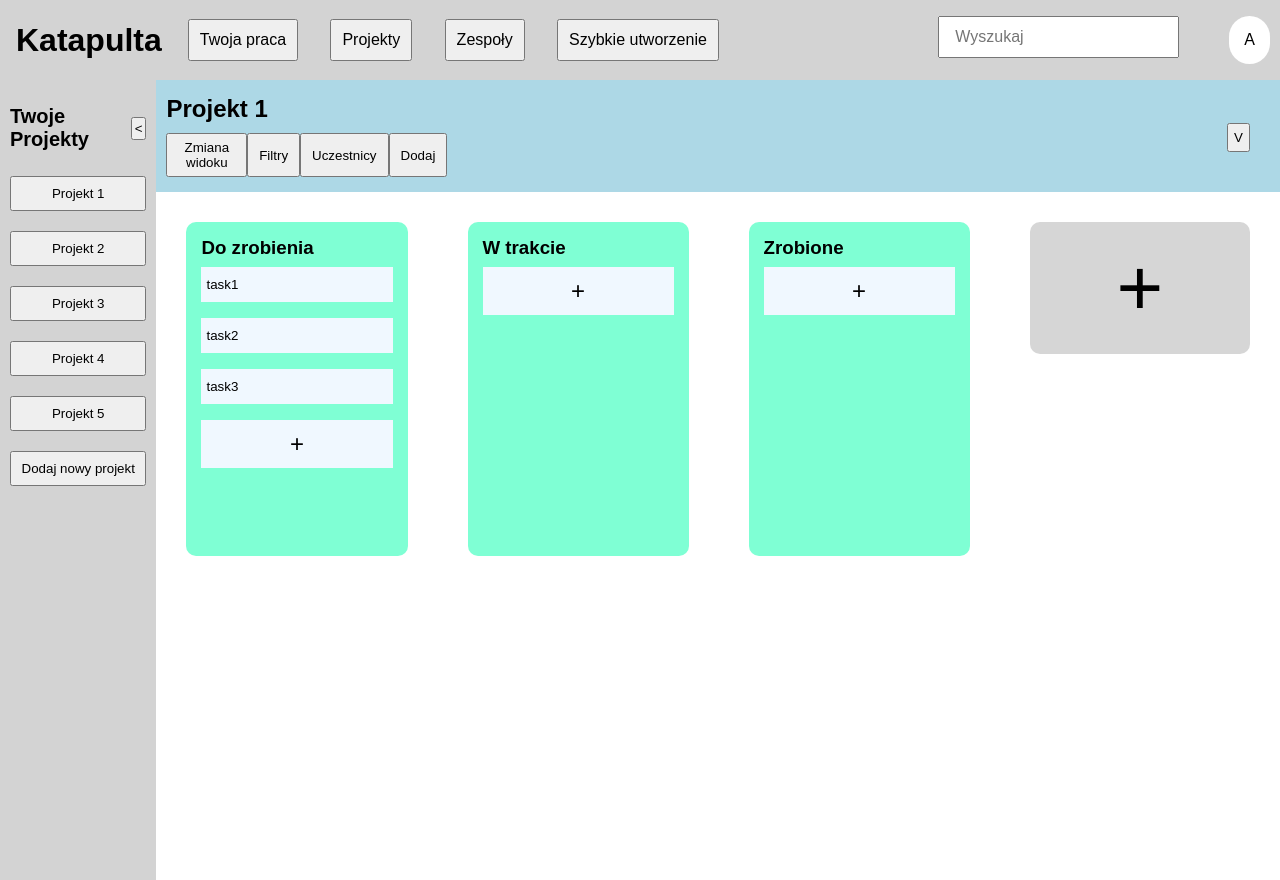
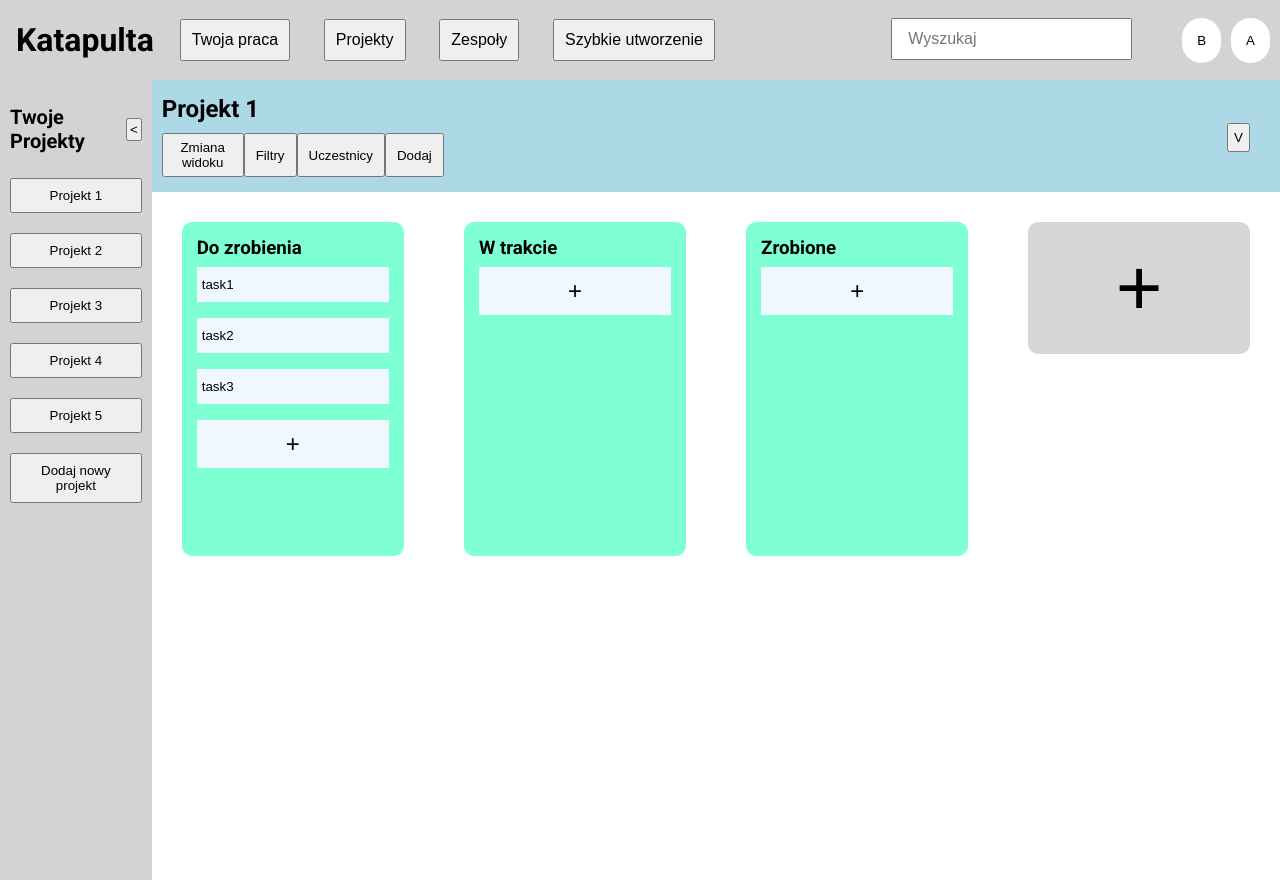
Before and after one commit to dciepko/ProjectManagementApp, a React (Vite) app in the folder project-management-project/frontend/: page / in a window 1280 px wide. Built offline with nearby package versions, Linux system fonts and the light colour scheme.

Commit message:
Changing main font

```diff
--- a/project-management-project/frontend/index.html
+++ b/project-management-project/frontend/index.html
@@ -5,6 +5,12 @@
     <link rel="icon" type="image/svg+xml" href="/vite.svg" />
     <meta name="viewport" content="width=device-width, initial-scale=1.0" />
     <title>Project Management App</title>
+    <link rel="preconnect" href="https://fonts.googleapis.com" />
+    <link rel="preconnect" href="https://fonts.gstatic.com" crossorigin />
+    <link
+      href="https://fonts.googleapis.com/css2?family=Barlow+Semi+Condensed:wght@600;700&family=Roboto:ital,wght@0,100;0,300;0,400;0,500;0,700;0,900;1,100;1,300;1,400;1,500;1,700;1,900&display=swap"
+      rel="stylesheet"
+    />
   </head>
   <body>
     <div id="root"></div>
--- a/project-management-project/frontend/src/components/HeadMenu/HeadMenu.jsx
+++ b/project-management-project/frontend/src/components/HeadMenu/HeadMenu.jsx
@@ -21,7 +21,8 @@ export default function HeadMenu() {
         </ul>
       </menu>
       <span className={classes.toTheRight}>
-        <div className={classes.avatarImage}>A</div>
+        <button className={classes.avatarImage}>A</button>
+        <button className={classes.notificationImage}>B</button>
         <input
           className={classes.searchBar}
           type="text"
--- a/project-management-project/frontend/src/components/HeadMenu/HeadMenu.module.css
+++ b/project-management-project/frontend/src/components/HeadMenu/HeadMenu.module.css
@@ -49,4 +49,15 @@
   padding: 15px;
   border-radius: 100px;
   margin-right: 10px;
+  border: none;
 }
+
+.notificationImage {
+  display: inline;
+  float: right;
+  background-color: white;
+  padding: 15px;
+  border-radius: 100px;
+  margin-right: 10px;
+  border: none;
+}
--- a/project-management-project/frontend/src/index.css
+++ b/project-management-project/frontend/src/index.css
@@ -5,7 +5,7 @@
 }
 
 body {
-  font-family: Arial, Helvetica, sans-serif;
+  font-family: "Roboto", sans-serif;
 }
 
 #app {
```
